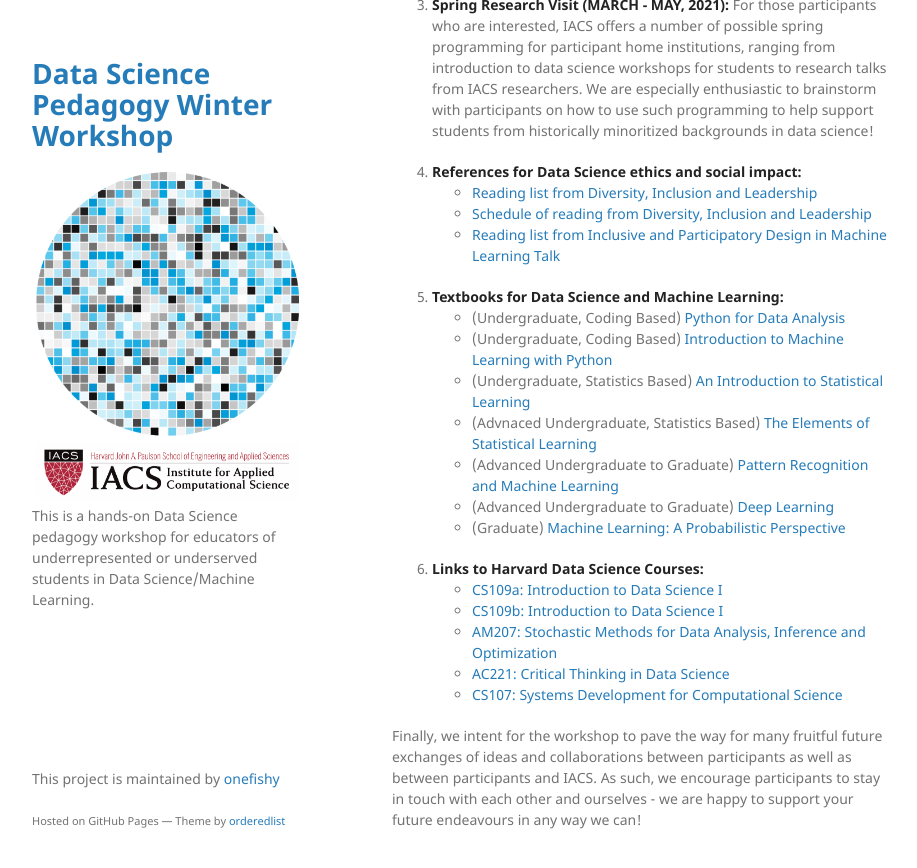
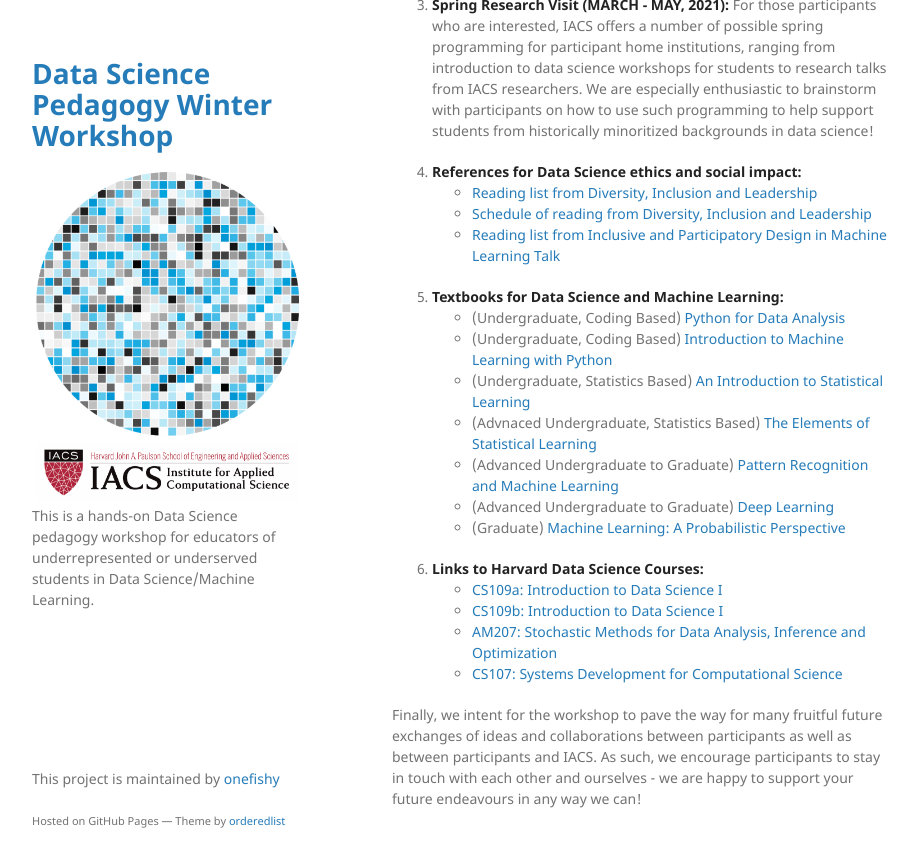
Before and after one commit to onefishy/data-science-workshop, a Jekyll site: the page built from docs/after_the_workshop.md, in a window 1280 px wide and 900 px high, scrolled down 930 px. Shown: the top 868 px of the window, without its empty margins (178-1095 px from the left). Built offline with Jekyll 4.4.1, drawn with Linux system fonts in a browser that asks for light colours; our own code applies the rules of GitHub Pages for plain Markdown files.

Commit message:
Update after_the_workshop.md

```diff
--- a/docs/after_the_workshop.md
+++ b/docs/after_the_workshop.md
@@ -30,7 +30,6 @@ We hope that the workshop provides a jumping off point for participants to creat
     - [CS109a: Introduction to Data Science I](https://harvard-iacs.github.io/2019-CS109A/)
     - [CS109b: Introduction to Data Science I](https://harvard-iacs.github.io/2019-CS109B/)
     - [AM207: Stochastic Methods for Data Analysis, Inference and Optimization](https://onefishy.github.io/am207/)
-    - [AC221: Critical Thinking in Data Science](https://canvas.harvard.edu/courses/65566/assignments/syllabus)
     - [CS107: Systems Development for Computational Science](https://harvard-iacs.github.io/2020-CS107/)
 
 
```
